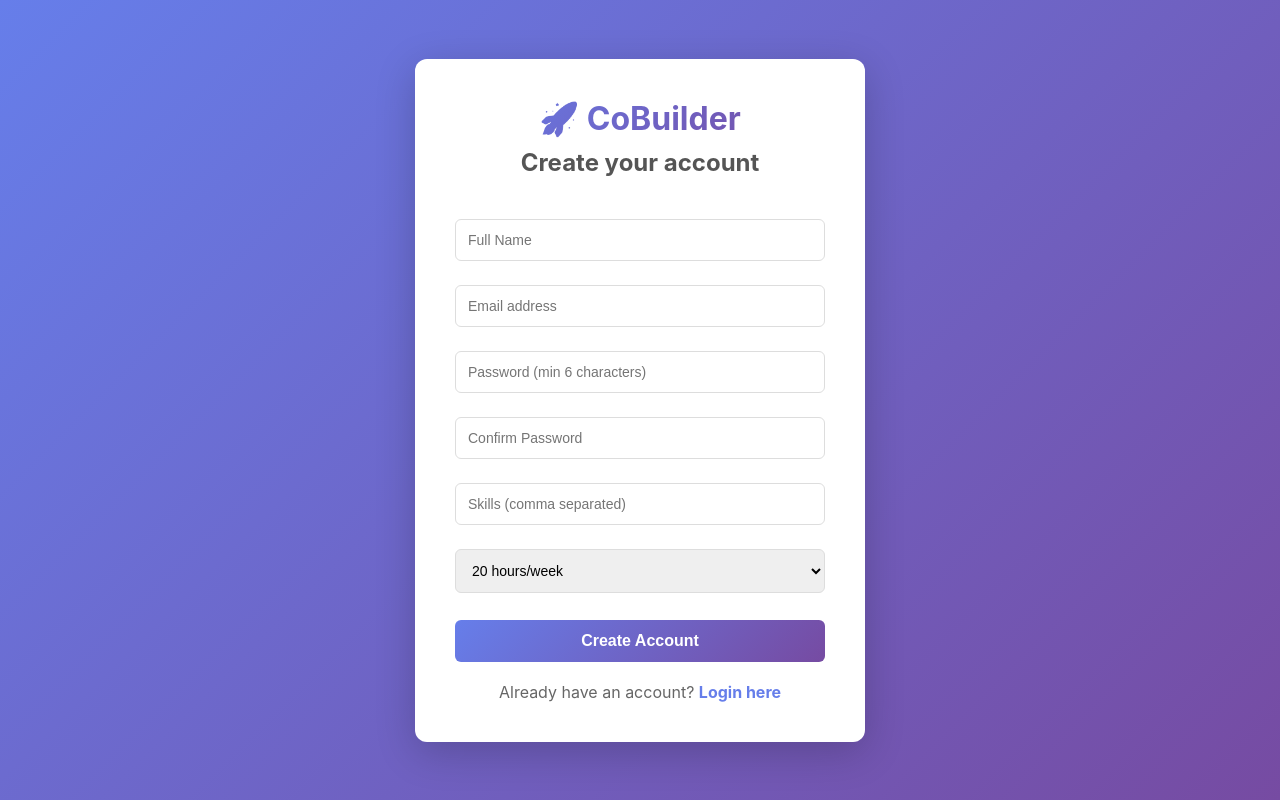
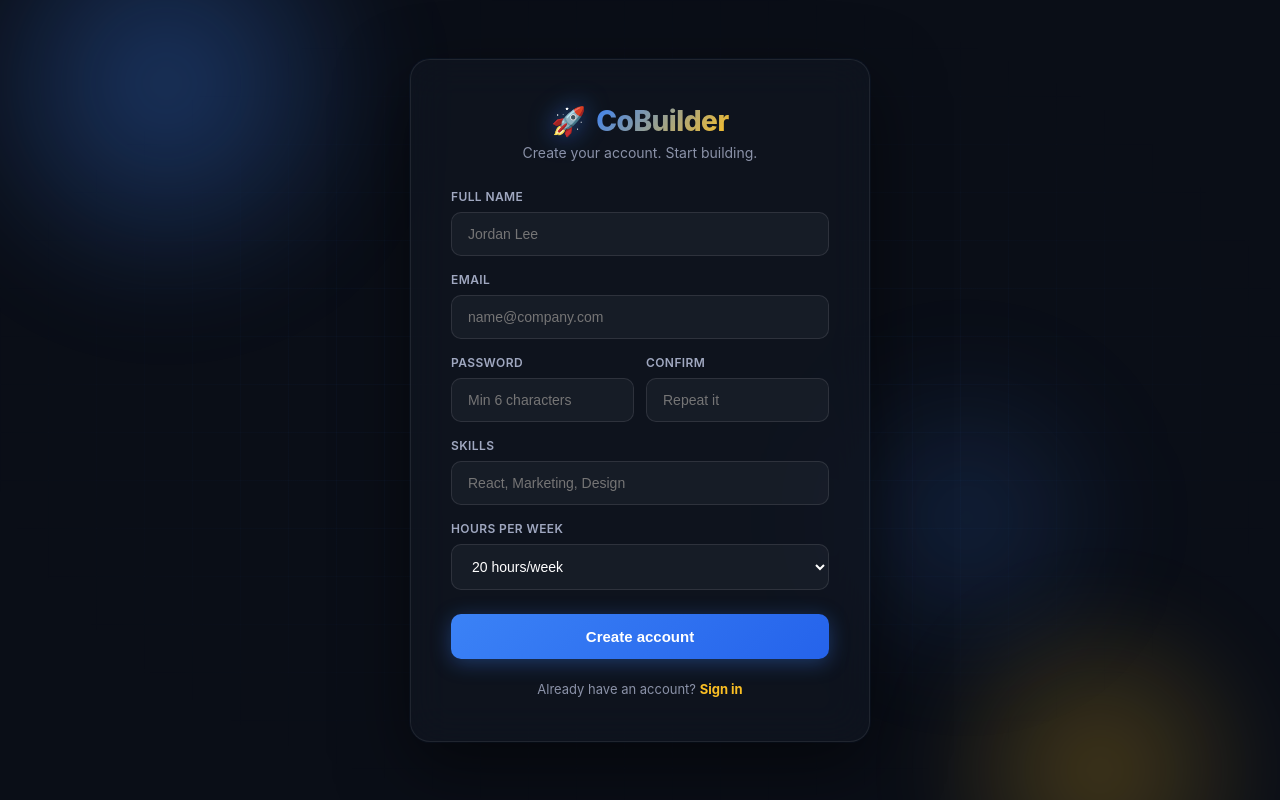
Before and after one commit to advait0310/cofounder-platform, a React (Create React App) app in the folder frontend/: page /register in a window 1280 px wide. Built offline with nearby package versions, Linux system fonts and the light colour scheme.

Commit message:
Refactor RegisterPage component and styles
Refactor RegisterPage component for improved styling and error handling. Update form fields and styles for better user experience.

```diff
--- a/frontend/src/pages/RegisterPage.js
+++ b/frontend/src/pages/RegisterPage.js
@@ -22,11 +22,9 @@ function RegisterPage({ setIsAuth }) {
   const handleSubmit = async (e) => {
     e.preventDefault();
     setLoading(true);
+    setError('');
     try {
-      const res = await axios.post(
-        `${process.env.REACT_APP_API_URL}/auth/register`,
-        form
-      );
+      const res = await axios.post(`${process.env.REACT_APP_API_URL}/auth/register`, form);
       localStorage.setItem('token', res.data.token);
       localStorage.setItem('userId', res.data.user._id);
       setIsAuth(true);
@@ -38,154 +36,255 @@ function RegisterPage({ setIsAuth }) {
     }
   };
 
+  const focusStyle = (e) => e.target.style.borderColor = '#3B82F6';
+  const blurStyle = (e) => e.target.style.borderColor = 'rgba(255,255,255,0.1)';
+
   return (
-    <div style={styles.container}>
-      <div style={styles.box}>
-        <h1 style={styles.title}>🚀 CoBuilder</h1>
-        <h2 style={styles.subtitle}>Create your account</h2>
+    <div style={styles.page}>
+      <div style={styles.orb1}></div>
+      <div style={styles.orb2}></div>
+      <div style={styles.orb3}></div>
+      <div style={styles.grid}></div>
+
+      <div style={styles.box} className="register-box">
+        <div style={styles.logoRow}>
+          <span style={styles.rocket}>🚀</span>
+          <h1 style={styles.title}>CoBuilder</h1>
+        </div>
+        <p style={styles.subtitle}>Create your account. Start building.</p>
 
         {error && <div style={styles.error}>{error}</div>}
 
         <form onSubmit={handleSubmit}>
-          <input
-            type="text"
-            name="name"
-            placeholder="Full Name"
-            value={form.name}
-            onChange={handleChange}
-            style={styles.input}
-            required
-          />
-          <input
-            type="email"
-            name="email"
-            placeholder="Email address"
-            value={form.email}
-            onChange={handleChange}
-            style={styles.input}
-            required
-          />
-          <input
-            type="password"
-            name="password"
-            placeholder="Password (min 6 characters)"
-            value={form.password}
-            onChange={handleChange}
-            style={styles.input}
-            required
-          />
-          <input
-            type="password"
-            name="confirmPassword"
-            placeholder="Confirm Password"
-            value={form.confirmPassword}
-            onChange={handleChange}
-            style={styles.input}
-            required
-          />
-          <input
-            type="text"
-            name="skills"
-            placeholder="Skills (comma separated)"
-            value={form.skills}
-            onChange={handleChange}
-            style={styles.input}
-          />
-          <select
-            name="hoursPerWeek"
-            value={form.hoursPerWeek}
-            onChange={handleChange}
-            style={styles.input}
-          >
+          <div style={styles.fieldWrap}>
+            <label style={styles.label}>Full name</label>
+            <input type="text" name="name" placeholder="Jordan Lee" value={form.name} onChange={handleChange} style={styles.input} required onFocus={focusStyle} onBlur={blurStyle} />
+          </div>
+          <div style={styles.fieldWrap}>
+            <label style={styles.label}>Email</label>
+            <input type="email" name="email" placeholder="name@company.com" value={form.email} onChange={handleChange} style={styles.input} required onFocus={focusStyle} onBlur={blurStyle} />
+          </div>
+          <div style={styles.row2}>
+            <div style={styles.fieldWrap}>
+              <label style={styles.label}>Password</label>
+              <input type="password" name="password" placeholder="Min 6 characters" value={form.password} onChange={handleChange} style={styles.input} required onFocus={focusStyle} onBlur={blurStyle} />
+            </div>
+            <div style={styles.fieldWrap}>
+              <label style={styles.label}>Confirm</label>
+              <input type="password" name="confirmPassword" placeholder="Repeat it" value={form.confirmPassword} onChange={handleChange} style={styles.input} required onFocus={focusStyle} onBlur={blurStyle} />
+            </div>
+          </div>
+          <div style={styles.fieldWrap}>
+            <label style={styles.label}>Skills</label>
+            <input type="text" name="skills" placeholder="React, Marketing, Design" value={form.skills} onChange={handleChange} style={styles.input} onFocus={focusStyle} onBlur={blurStyle} />
+          </div>
+          <div style={styles.fieldWrap}>
+            <label style={styles.label}>Hours per week</label>
+            <select name="hoursPerWeek" value={form.hoursPerWeek} onChange={handleChange} style={styles.input}>
               <option value="5">5 hours/week</option>
               <option value="10">10 hours/week</option>
               <option value="20">20 hours/week</option>
               <option value="30">30 hours/week</option>
               <option value="40">40+ hours/week</option>
             </select>
-          <button type="submit" style={styles.button} disabled={loading}>
-            {loading ? 'Creating account...' : 'Create Account'}
+          </div>
+          <button type="submit" style={styles.button} disabled={loading} className="register-btn">
+            {loading ? 'Creating account...' : 'Create account'}
           </button>
         </form>
 
         <p style={styles.footer}>
           Already have an account?{' '}
-        <span onClick={() => navigate('/login')} style={{...styles.link, cursor: 'pointer'}}>
-            Login here
-         </span>
+          <span onClick={() => navigate('/login')} style={styles.link}>Sign in</span>
         </p>
       </div>
+
+      <style>{`
+        @keyframes float1 {
+          0%, 100% { transform: translate(0, 0) scale(1); }
+          50% { transform: translate(40px, -30px) scale(1.1); }
+        }
+        @keyframes float2 {
+          0%, 100% { transform: translate(0, 0) scale(1); }
+          50% { transform: translate(-50px, 40px) scale(0.95); }
+        }
+        @keyframes float3 {
+          0%, 100% { transform: translate(0, 0) scale(1); }
+          50% { transform: translate(30px, 50px) scale(1.05); }
+        }
+        @keyframes fadeUp {
+          from { opacity: 0; transform: translateY(24px); }
+          to { opacity: 1; transform: translateY(0); }
+        }
+        .register-box {
+          animation: fadeUp 0.7s cubic-bezier(0.16, 1, 0.3, 1);
+        }
+        .register-btn:hover:not(:disabled) {
+          transform: translateY(-2px);
+          box-shadow: 0 8px 30px rgba(59,130,246,0.5), 0 0 0 1px rgba(251,191,36,0.3);
+        }
+        .register-btn:active:not(:disabled) {
+          transform: translateY(0);
+        }
+      `}</style>
     </div>
   );
 }
 
 const styles = {
-  container: {
+  page: {
+    minHeight: '100vh',
+    background: '#0A0E17',
     display: 'flex',
     justifyContent: 'center',
     alignItems: 'center',
-    minHeight: '100vh',
-    background: 'linear-gradient(135deg, #667eea 0%, #764ba2 100%)',
-    padding: '20px'
+    padding: '20px',
+    position: 'relative',
+    overflow: 'hidden'
+  },
+  grid: {
+    position: 'absolute',
+    inset: 0,
+    backgroundImage: 'linear-gradient(rgba(59,130,246,0.06) 1px, transparent 1px), linear-gradient(90deg, rgba(59,130,246,0.06) 1px, transparent 1px)',
+    backgroundSize: '48px 48px',
+    maskImage: 'radial-gradient(ellipse at center, black 0%, transparent 75%)',
+    WebkitMaskImage: 'radial-gradient(ellipse at center, black 0%, transparent 75%)'
+  },
+  orb1: {
+    position: 'absolute',
+    width: '420px',
+    height: '420px',
+    borderRadius: '50%',
+    background: 'radial-gradient(circle, rgba(59,130,246,0.35) 0%, transparent 70%)',
+    top: '-100px',
+    left: '-80px',
+    filter: 'blur(40px)',
+    animation: 'float1 9s ease-in-out infinite'
+  },
+  orb2: {
+    position: 'absolute',
+    width: '380px',
+    height: '380px',
+    borderRadius: '50%',
+    background: 'radial-gradient(circle, rgba(251,191,36,0.25) 0%, transparent 70%)',
+    bottom: '-120px',
+    right: '-60px',
+    filter: 'blur(40px)',
+    animation: 'float2 11s ease-in-out infinite'
+  },
+  orb3: {
+    position: 'absolute',
+    width: '300px',
+    height: '300px',
+    borderRadius: '50%',
+    background: 'radial-gradient(circle, rgba(59,130,246,0.2) 0%, transparent 70%)',
+    top: '40%',
+    right: '15%',
+    filter: 'blur(50px)',
+    animation: 'float3 13s ease-in-out infinite'
   },
   box: {
-    background: 'white',
-    padding: '40px',
-    borderRadius: '12px',
-    boxShadow: '0 10px 40px rgba(0,0,0,0.2)',
+    position: 'relative',
+    zIndex: 2,
+    background: 'rgba(17, 22, 34, 0.7)',
+    backdropFilter: 'blur(20px)',
+    WebkitBackdropFilter: 'blur(20px)',
+    border: '1px solid rgba(255,255,255,0.08)',
+    borderRadius: '20px',
+    padding: '44px 40px',
     width: '100%',
-    maxWidth: '450px'
+    maxWidth: '460px',
+    boxShadow: '0 25px 70px rgba(0,0,0,0.5), 0 0 0 1px rgba(59,130,246,0.05)'
+  },
+  logoRow: {
+    display: 'flex',
+    alignItems: 'center',
+    justifyContent: 'center',
+    gap: '10px',
+    marginBottom: '6px'
+  },
+  rocket: {
+    fontSize: '28px',
+    filter: 'drop-shadow(0 0 12px rgba(59,130,246,0.6))'
   },
   title: {
-    textAlign: 'center',
-    background: 'linear-gradient(135deg, #667eea 0%, #764ba2 100%)',
+    margin: 0,
+    fontSize: '28px',
+    fontWeight: 800,
+    background: 'linear-gradient(135deg, #3B82F6 0%, #FBBF24 100%)',
     WebkitBackgroundClip: 'text',
     WebkitTextFillColor: 'transparent',
-    margin: '0 0 10px 0',
-    fontSize: '32px'
+    letterSpacing: '-0.5px'
   },
   subtitle: {
     textAlign: 'center',
-    color: '#555',
-    marginBottom: '30px'
+    color: '#8B92A8',
+    fontSize: '14px',
+    marginBottom: '28px',
+    marginTop: 0
+  },
+  fieldWrap: {
+    marginBottom: '16px'
+  },
+  row2: {
+    display: 'grid',
+    gridTemplateColumns: '1fr 1fr',
+    gap: '12px'
+  },
+  label: {
+    display: 'block',
+    color: '#A0A8C0',
+    fontSize: '12px',
+    fontWeight: 600,
+    letterSpacing: '0.4px',
+    textTransform: 'uppercase',
+    marginBottom: '8px'
   },
   input: {
     width: '100%',
-    padding: '12px',
-    margin: '12px 0',
-    border: '1px solid #ddd',
-    borderRadius: '6px',
+    padding: '13px 16px',
+    background: 'rgba(255,255,255,0.04)',
+    border: '1px solid rgba(255,255,255,0.1)',
+    borderRadius: '10px',
     fontSize: '14px',
-    boxSizing: 'border-box'
+    color: '#fff',
+    boxSizing: 'border-box',
+    outline: 'none',
+    transition: 'border-color 0.2s'
   },
   button: {
     width: '100%',
-    padding: '12px',
-    background: 'linear-gradient(135deg, #667eea 0%, #764ba2 100%)',
+    padding: '14px',
+    background: 'linear-gradient(135deg, #3B82F6 0%, #2563EB 100%)',
     color: 'white',
     border: 'none',
-    borderRadius: '6px',
+    borderRadius: '10px',
     cursor: 'pointer',
-    fontSize: '16px',
-    fontWeight: 'bold',
-    marginTop: '15px'
+    fontSize: '15px',
+    fontWeight: 700,
+    marginTop: '8px',
+    transition: 'all 0.25s ease',
+    boxShadow: '0 4px 20px rgba(59,130,246,0.35)'
   },
   error: {
-    color: '#dc3545',
-    padding: '12px',
+    color: '#FCA5A5',
+    padding: '12px 14px',
     marginBottom: '20px',
-    background: '#ffe9e9',
-    borderRadius: '6px'
+    background: 'rgba(239,68,68,0.1)',
+    border: '1px solid rgba(239,68,68,0.25)',
+    borderRadius: '10px',
+    fontSize: '13px'
   },
   footer: {
     textAlign: 'center',
-    marginTop: '20px',
-    color: '#666'
+    marginTop: '22px',
+    color: '#8B92A8',
+    fontSize: '13px'
   },
   link: {
-    color: '#667eea',
+    color: '#FBBF24',
     cursor: 'pointer',
-    fontWeight: 'bold'
+    fontWeight: 700
   }
 };
 
```
Lines whose indentation alone changed are shown as unchanged.
